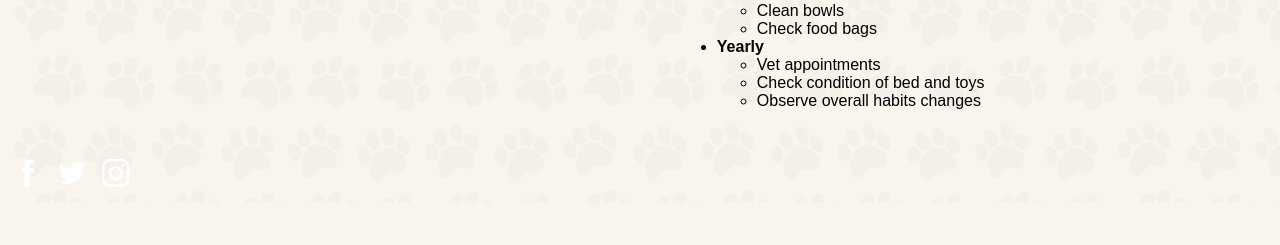
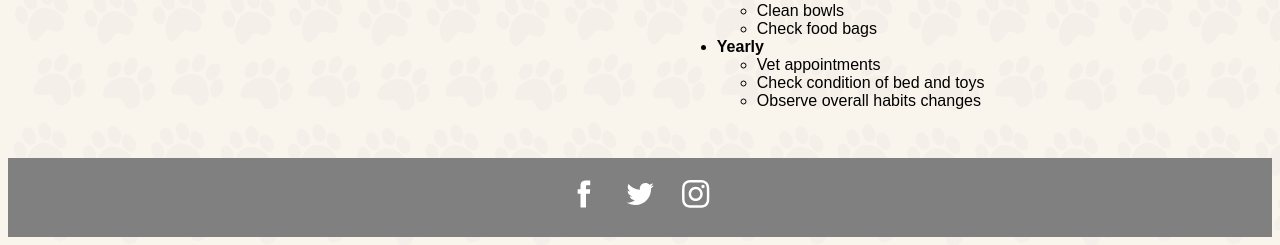
Before and after one commit to elainecookiee/TeamCatRescue, a PHP site: page /catcare.php in a window 1280 px wide. Shown: the part 2187-2432 px from the top of the page. Before the commit the page ends 2374 px from the top, so only its background shows below. Run offline with PHP 8.4, Linux system fonts and the light colour scheme.

Commit message:
style.css --> Footer styling

```diff
--- a/styles.css
+++ b/styles.css
@@ -57,6 +57,26 @@
 
 .item{
 	padding: 1em;
+}
+
+/*===============================
+FOOTER
+================================*/
+
+footer{
+	background-color: grey;
+	padding: 1em;
+}
+
+footer img{
+	margin: auto 0.5em;
+}
+
+.social{
+	display: flex;
+	flex-direction: row;
+	justify-content: center;
+	margin: 0;
 }
 
 /* //////////////////////
```
